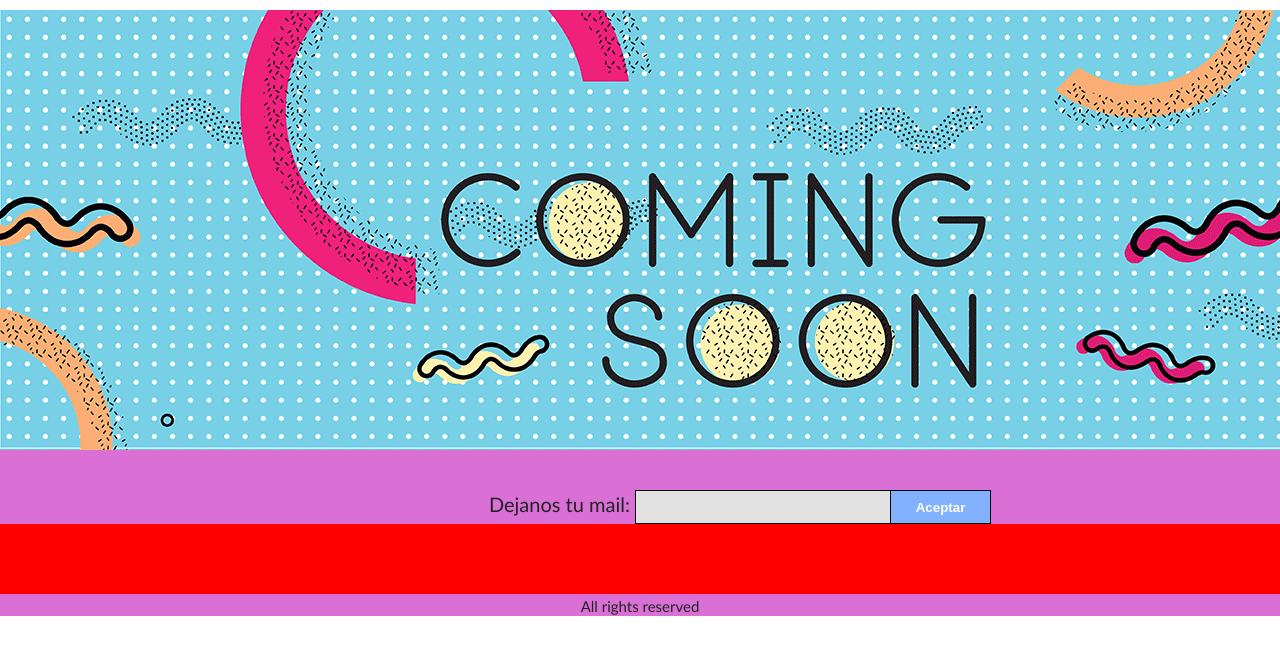
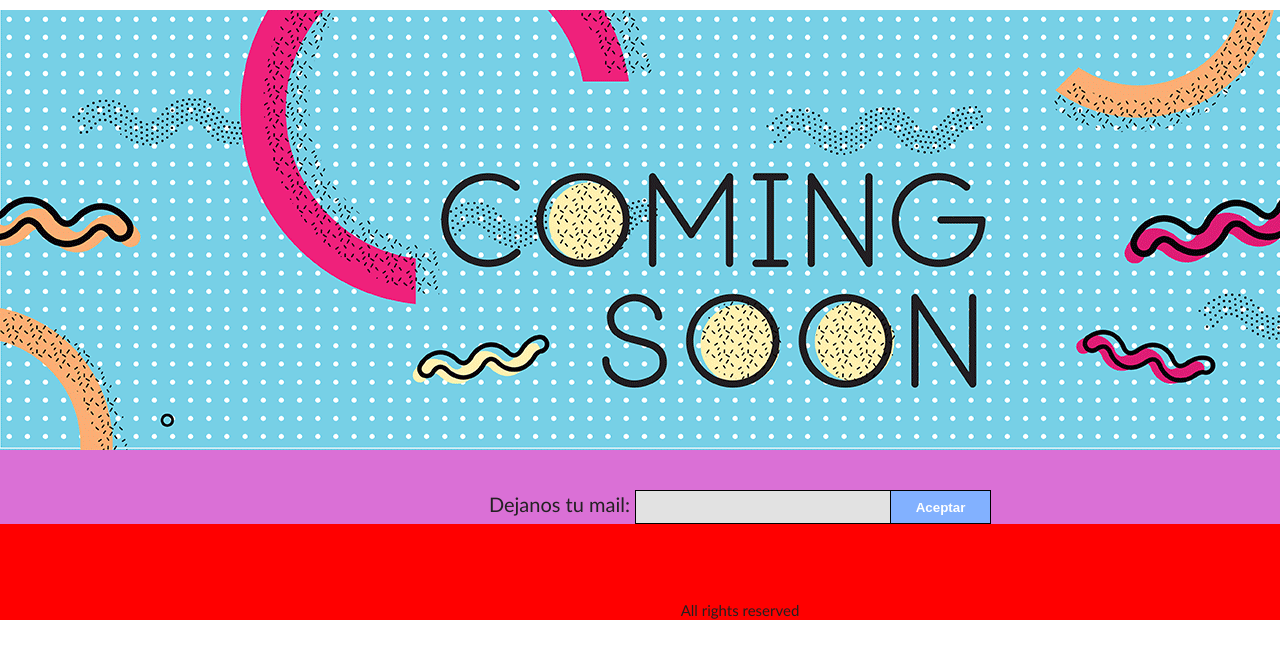
Before and after one commit to doomling/tp0, a plain HTML site: page index.html in a window 1280 px wide. Shown: the top 658 px of the page. Drawn offline with Linux system fonts and the light colour scheme.

Commit message:
estoy perdiendo la esperanza

```diff
--- a/style/style.css
+++ b/style/style.css
@@ -1,13 +1,15 @@
-body {
+html, body {
     padding: 0;
     margin: 0;
+    min-height: 100%;
     font-family: Calibri, sans-serif;
     font-size: 20px;
     color: #212121;
 }
 
 .main-wrapper {
-    width:100%;
+    width:1480px;
+    height: 100%;
     margin: auto;
     background-color: orchid;
     position: relative;
@@ -58,11 +60,15 @@ div.social {
     height: 36px;
     width: 36px;
     display: inline-block;
-    margin: 30px 0 0 30px;
+    margin: 30px 0 30px;
     background-color: #fff;
 }
 
 footer {
     text-align: center;
+    position: absolute;
+    bottom: 0;
+    left:0;
+    right: 0;
     font-size: 18px;
 }
```
